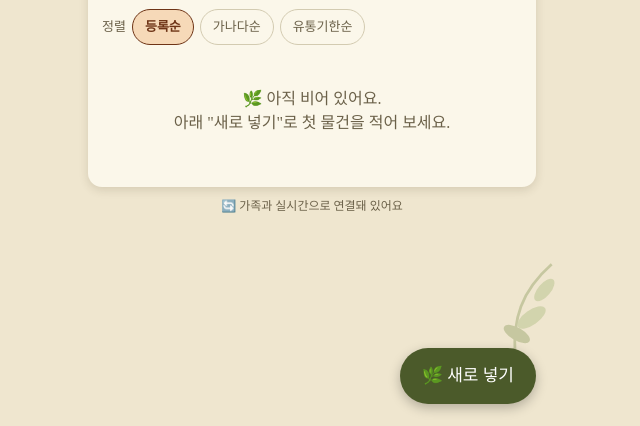
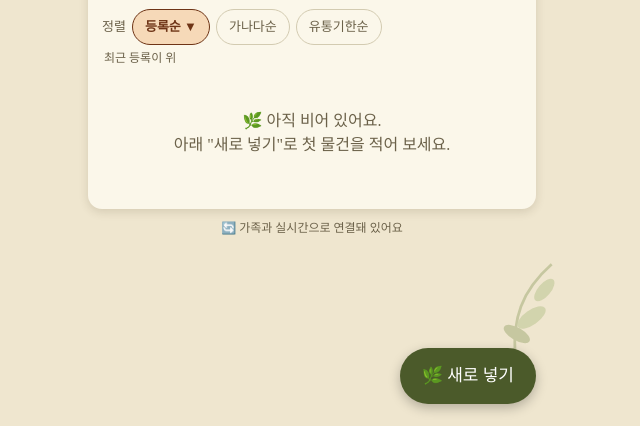
Before and after one commit to sebamowgli/House-Inventory, a plain HTML site: page index.html in a window 1280 px wide. Shown: the part 374-800 px from the top of the page, without its empty margins (328-968 px from the left). Drawn offline with Linux system fonts and the light colour scheme; a web font is replaced by a local one.

Commit message:
Add files via upload

```diff
--- a/index.html
+++ b/index.html
@@ -46,7 +46,8 @@ h1{margin:0;font-size:30px;color:var(--olive);line-height:1.1}
 .list::-webkit-scrollbar{width:10px}
 .list::-webkit-scrollbar-track{background:var(--tan);border-radius:6px}
 .list::-webkit-scrollbar-thumb{background:var(--olive);border-radius:6px}
-.sortbar{display:flex;gap:6px;align-items:center;margin:0 0 6px;font-size:13px;color:var(--mute)}
+.sortbar{display:flex;gap:6px;align-items:center;margin:0 0 4px;font-size:13px;color:var(--mute)}
+.cap{font-size:12px;color:var(--mute);margin:0 0 6px 2px}
 .so{border:1.5px solid var(--tan);background:transparent;border-radius:999px;padding:4px 12px;font-size:13px;min-height:36px}
 .so.on{background:var(--clay);border-color:var(--clayink);color:var(--clayink);font-weight:700}
 .fab{position:fixed;right:max(16px,calc(50% - 224px));bottom:max(22px,env(safe-area-inset-bottom));height:56px;padding:0 22px;border-radius:28px;border:0;background:var(--olive);color:#fff;font-size:17px;box-shadow:0 4px 12px rgba(0,0,0,.25)}
@@ -82,7 +83,7 @@ dialog h2{margin:0 0 12px;font-size:22px;color:var(--olive)}
 <div class="app">
   <div class="hd">
     <div class="logo"><svg width="38" height="38" viewBox="0 0 36 36" aria-hidden="true"><path d="M9 15c0-10 18-10 18 0" stroke="#E9C98F" stroke-width="2.6" fill="none" stroke-linecap="round"/><path d="M17 8c0-3 3-4 5-4-.5 3-2 4.5-5 4z" fill="#A8B87A"/><path d="M5 15h26l-3 15a2 2 0 0 1-2 1.6H10a2 2 0 0 1-2-1.6z" fill="#E9C98F"/><path d="M7 20h22M8 25h20M13 15l-1 16M18 15v16M23 15l1 16" stroke="#B98A4A" stroke-width="1.4" fill="none"/><path d="M5 15h26" stroke="#B98A4A" stroke-width="2.2" stroke-linecap="round"/></svg></div>
-    <div><h1>비움채움<span class="ver">Ver 3.0</span></h1><div class="sub">비우고, 채우고, 함께 챙겨요</div></div>
+    <div><h1>비움채움<span class="ver">Ver 5.0</span></h1><div class="sub">비우고, 채우고, 함께 챙겨요</div></div>
   </div>
   <div class="chips">
     <button class="chip" id="chipOut">🍽️ 먼저 비울 것<b id="cOut">0개</b></button>
@@ -144,7 +145,7 @@ const CATS = {
 };
 const TABS = [...Object.keys(CATS), '쇼핑'];
 const TAB_ICON = {'식재료':'🥬','약':'💊','생활용품':'🧻','쇼핑':'🛒'};
-const S = {tab:'식재료', sub:'전체', items:[], shop:[], code:'home', outAsc:true, sort:localStorage.getItem('bm_sort')||'at', toTop:false};
+const S = {tab:'식재료', sub:'전체', items:[], shop:[], code:'home', outAsc:true, sort:localStorage.getItem('bm_sort')||'at', dir:localStorage.getItem('bm_dir')||((localStorage.getItem('bm_sort')||'at')==='at'?'desc':'asc'), toTop:false};
 const $ = id => document.getElementById(id);
 const esc = s => String(s??'').replace(/[&<>"']/g, c => ({'&':'&amp;','<':'&lt;','>':'&gt;','"':'&quot;',"'":'&#39;'}[c]));
 const uid = () => Date.now().toString(36) + Math.random().toString(36).slice(2,8);
@@ -220,13 +221,16 @@ function renderPaperInner(){
   }
   const subs = Object.keys(CATS[S.tab].subs);
   let list = S.items.filter(i=>i.cat===S.tab && (S.sub==='전체'||i.sub===S.sub));
+  const dir = S.dir==='asc' ? 1 : -1;
   const CMP = {
-    at:(a,b)=>b.at-a.at,
-    name:(a,b)=>a.name.localeCompare(b.name,'ko')||b.at-a.at,
-    exp:(a,b)=>(a.exp?0:1)-(b.exp?0:1)||(a.exp||'').localeCompare(b.exp||'')||b.at-a.at
+    at:(a,b)=>(a.at-b.at)*dir,
+    name:(a,b)=>(a.name.localeCompare(b.name,'ko')*dir)||(b.at-a.at),
+    exp:(a,b)=>(a.exp?0:1)-(b.exp?0:1)||((a.exp||'').localeCompare(b.exp||'')*dir)||(b.at-a.at)
   };
   list.sort(CMP[S.sort]||CMP.at);
-  const sortbar = `<div class="sortbar"><span>정렬</span>${[['at','등록순'],['name','가나다순'],['exp','유통기한순']].map(([k,l])=>`<button class="so ${S.sort===k?'on':''}" data-o="${k}">${l}</button>`).join('')}</div>`;
+  const CAP = {at:['오래된 등록이 위','최근 등록이 위'], name:['ㄱ → ㅎ','ㅎ → ㄱ'], exp:['임박한 것이 위','늦은 것이 위']};
+  const arrow = k => S.sort===k ? (S.dir==='asc' ? ' ▲' : ' ▼') : '';
+  const sortbar = `<div class="sortbar"><span>정렬</span>${[['at','등록순'],['name','가나다순'],['exp','유통기한순']].map(([k,l])=>`<button class="so ${S.sort===k?'on':''}" data-o="${k}" aria-label="${l}${S.sort===k?(S.dir==='asc'?' 오름차순':' 내림차순'):''}">${l}${arrow(k)}</button>`).join('')}</div><div class="cap">${(CAP[S.sort]||CAP.at)[S.dir==='asc'?0:1]}</div>`;
   const cnt = x => S.items.filter(i=>i.cat===S.tab && (x==='전체'||i.sub===x)).length;
   const rows = Math.ceil(subs.length/3);
   p.innerHTML = `<div class="subs"><button class="sb all ${S.sub==='전체'?'on':''}" data-s="전체" style="grid-row:span ${rows}"><span class="e">${CATS[S.tab].icon}</span>전체<small>${cnt('전체')}개</small></button>${subs.map(x=>`<button class="sb ${x===S.sub?'on':''}" data-s="${x}"><span class="e">${CATS[S.tab].subs[x]}</span>${x}<small>${cnt(x)}</small></button>`).join('')}</div>`
@@ -238,7 +242,7 @@ function render(){ renderTabs(); renderChips(); renderPaper(); $('fab').hidden =
 $('tabs').onclick = e => { const b=e.target.closest('[data-t]'); if(b){ S.tab=b.dataset.t; S.sub='전체'; S.toTop=true; render(); } };
 $('paper').onclick = e => {
   const sb = e.target.closest('[data-s]'); if(sb){ S.sub=sb.dataset.s; S.toTop=true; renderPaper(); return; }
-  const so = e.target.closest('[data-o]'); if(so){ S.sort=so.dataset.o; localStorage.setItem('bm_sort',S.sort); S.toTop=true; renderPaper(); return; }
+  const so = e.target.closest('[data-o]'); if(so){ const k=so.dataset.o; if(S.sort===k){ S.dir=S.dir==='asc'?'desc':'asc'; } else { S.sort=k; S.dir=(k==='at')?'desc':'asc'; } localStorage.setItem('bm_sort',S.sort); localStorage.setItem('bm_dir',S.dir); S.toTop=true; renderPaper(); return; }
   if(e.target.id==='clearDone'){ S.shop.filter(s=>s.done).forEach(s=>store.del('shop',s.id)); return; }
   const a = e.target.closest('[data-a]'); if(!a) return;
   const row = a.closest('[data-id]'); const id = row.dataset.id;
@@ -273,7 +277,7 @@ $('fItem').onsubmit = e => {
   e.preventDefault();
   const name = $('fName').value.trim(); if(!name) return;
   const o = {id: editing?.id || uid(), cat:$('fCat').value, sub:$('fSub').value, name, qty:Math.max(0,Number($('fQty').value)||0), unit:$('fUnit').value.trim(), exp:$('fExp').value, memo:$('fMemo').value.trim(), at: editing?.at || Date.now()};
-  store.put('items',o); S.tab=o.cat; S.sub='전체'; if(!editing){ S.sort='at'; localStorage.setItem('bm_sort','at'); S.toTop=true; } render(); $('dItem').close(); toast('저장했어요');
+  store.put('items',o); S.tab=o.cat; S.sub='전체'; if(!editing){ S.sort='at'; S.dir='desc'; localStorage.setItem('bm_sort','at'); localStorage.setItem('bm_dir','desc'); S.toTop=true; } render(); $('dItem').close(); toast('저장했어요');
 };
 
 function renderOut(){
```
